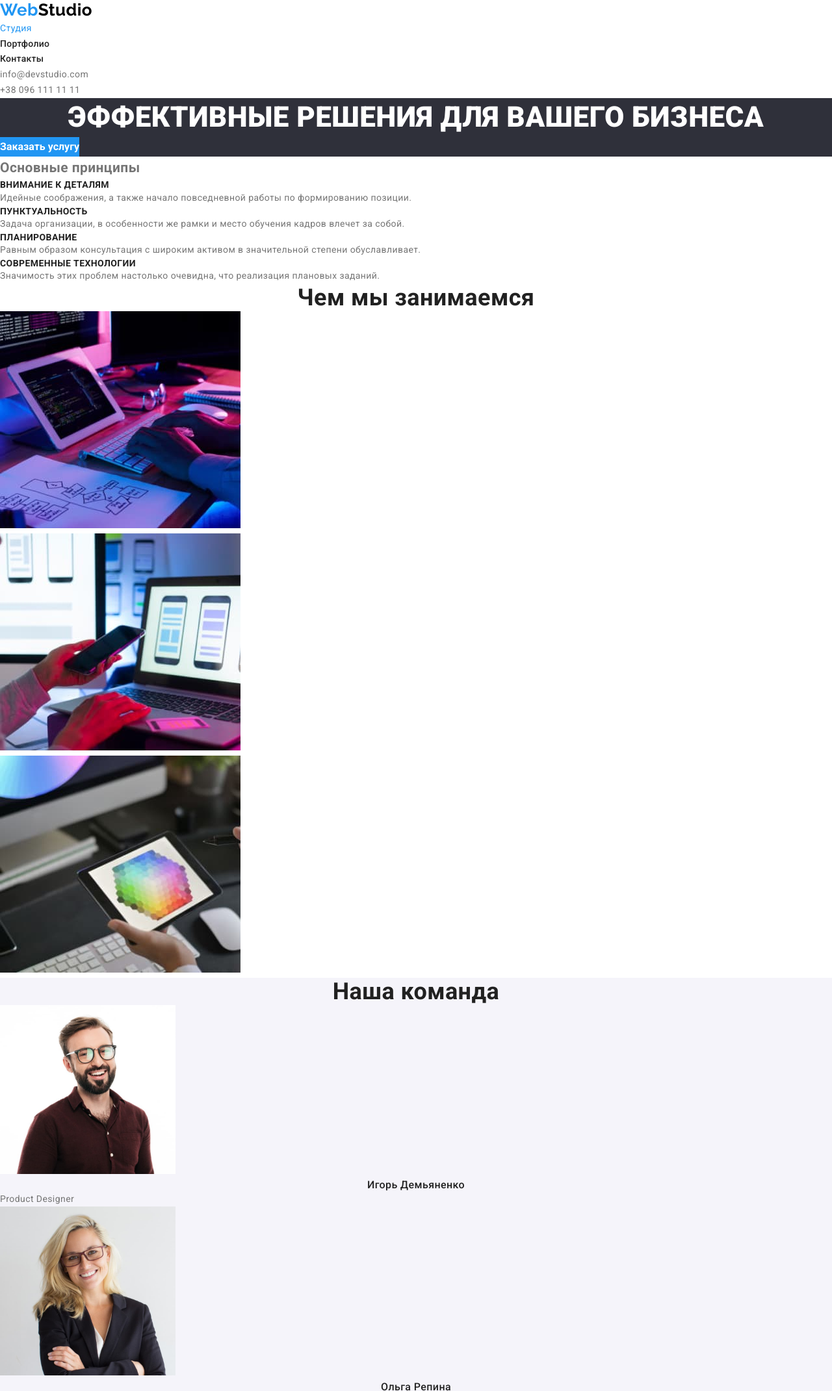
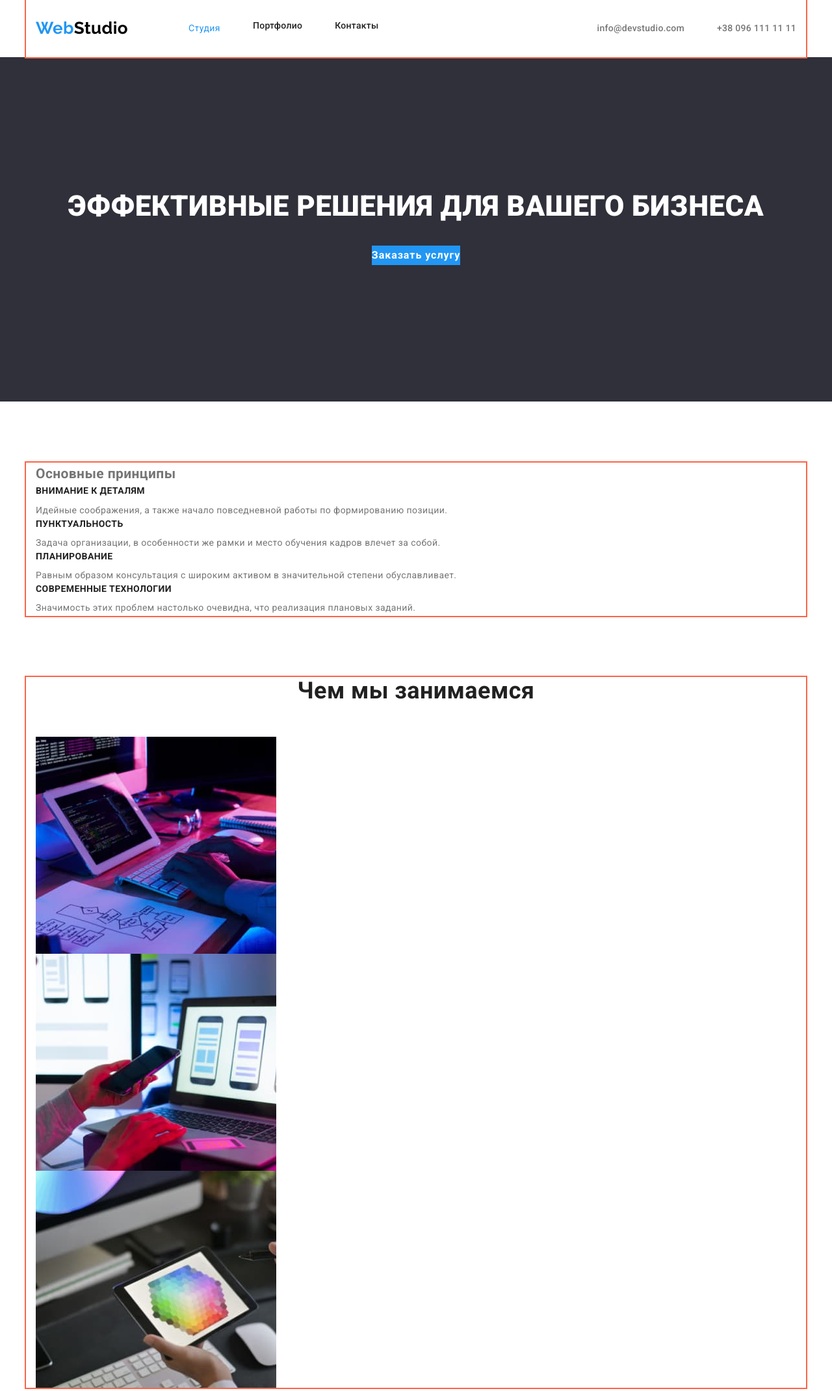
Before and after one commit to RiaboshlykVeronika/goit-markup-hw-02, a plain HTML site: page index.html in a window 1280 px wide. Shown: the top 2141 px of the page at 65% size. Drawn offline with nearby package versions, Linux system fonts and the light colour scheme.

Commit message:
add code
add padding, margin

```diff
--- a/css/main.css
+++ b/css/main.css
@@ -19,8 +19,6 @@ body {
     background-color: var(--primary-white-color);
     color: var(--primary-text-color);
     font-family: var(--main-font);
-    font-style: normal;
-    font-weight: normal;
     letter-spacing: 0.03em;
     font-size: 14px;
     line-height: 1.7;
@@ -34,17 +32,77 @@ ul {
     list-style: none;
 }
 
+img {display: block;}
+
+.site-nav {
+    display: flex;
+}
+
+.contacts-list {
+    display: flex;
+    margin-left: auto;
+}
+
+.nav-item:not(:last-child) {
+    margin-right: 50px;
+}
+
+.contact-item:not(:last-child) {
+    margin-right: 50px;
+}
+
+.link-current, .nav-link {
+    padding-top: 32px;
+    padding-bottom: 32px;
+}
+
+.main-nav {
+    display: flex;
+    align-items: center;
+  }
+
+.principles-section, .work-section, .workers-section {
+    padding-top: 94px;
+    padding-bottom: 94px;
+      }
+
+.work-section {
+    padding-top: 0;
+}
+
 .hero-section, .footer-section {
     background-color: var(--dark-background-color);
+}
+
+.hero-section {
+    text-align: center;
+    padding-top: 200px;
+    padding-bottom: 210px;}
+
+.hero-title {
+    margin-top: 0;
+    margin-bottom: 30px;
 }
 
 .workers-section {
     background-color: var(--grey-background-color);
 }
 
+.container {
+    margin-left: auto;
+    margin-right: auto;
+    width: 1200px;
+    padding-left: 15px;
+    padding-right: 15px;
+    outline: 2px solid tomato;
+  }
+
 /* Logo */
+.logo {
+    margin-right: 93px;
+}
 
-.logo {
+.logo, .footer-logo {
     color: var(--accent-color);
     font-family: var(--accent-font);
     font-weight: 700;
@@ -67,17 +125,22 @@ ul {
     color: var(--title-text-color);
     font-weight: 500;
     font-size: 14px;
-    line-height: 1.17;
+    line-height: 1.14;
     letter-spacing: 0.02em;
     text-decoration: none;
 }
 
 .contact-link {
     color: var(--primary-text-color);
+    font-weight: 500;
+    font-size: 14px;
+    line-height: 1.14;
+    letter-spacing: 0.02em;
     text-decoration: none;
+
 }
 
-.nav-link:hover, .nav-link:focus, .contact-link:hover, .contact-link:focus, .footer-link:hover, .footer-link:focus {
+.link-current:hover, .link-current:focus, .nav-link:hover, .nav-link:focus, .contact-link:hover, .contact-link:focus, .footer-link:hover, .footer-link:focus {
     color: var(--accent-color);
 }
 
@@ -106,9 +169,10 @@ ul {
     font-weight: 700;
     font-size: 16px;
     line-height: 1.88;
+    letter-spacing: 0.06em;
     text-decoration: none;
-    text-align: center;
     border: none;
+    cursor: pointer;
 }
 
 /* Section */
@@ -119,6 +183,8 @@ ul {
     font-size: 36px;
     line-height: 1.17;
     text-align: center;
+    margin-top: 0;
+    margin-bottom: 50px;
 }
 
 .principles-title {
@@ -127,6 +193,13 @@ ul {
     font-size: 14px;
     line-height: 1.17;
     text-transform: uppercase;
+    margin-bottom: 10px;
+}
+.box-workers {
+    width: 270px;
+    border: 1px solid var(--primary-white-color);
+    background-color: var(--primary-white-color) ;
+    box-sizing: border-box;
 }
 
 .workers-title {
@@ -135,34 +208,64 @@ ul {
     font-size: 16px;
     line-height: 1.19;
     text-align: center;
+    margin-top: 30px;
+    margin-bottom: 10px;
 }
 
 .workers-type {
+    font-size: 16px;
+    line-height: 1.19;
     text-align: center;
+    margin-bottom: 30px;
 }
 
-.contacts-list {
+.adress {
     color: var(--primary-white-color);
 }
+
+.link-current, .nav-link, .contact-link {
+    display: block;
+}
+
+
+.footer-section {
+    padding-top: 60px;
+    padding-bottom: 60px;
+}
+
+.footer-logo {
+    padding-bottom: 30px;
+ }
 
 .footer-link {
     color: var(--primary-white-color);
     opacity: 0.6;
     text-decoration: none;
+    margin-top: 9px;
 }
 
 /* Portfolio */
+
 .filter-button {
     color: var(--title-text-color);
     font-weight: 500;
     font-size: 16px;
     line-height: 1.6;
     text-align: center;
+    cursor: pointer;
+    margin-bottom: 56px;
 }
 
- .filter-button:hover {
+ .filter-button:hover, .filter-button:focus {
     color: var(--primary-white-color);
     background-color: var(--accent-color);
+}
+
+.project-box {
+    width: 370px;
+    border: 1px solid var(--primary-white-color);
+    background-color: var(--primary-white-color) ;
+    box-sizing: border-box;
 }
 
 .project-title {
@@ -171,10 +274,15 @@ ul {
     font-size: 18px;
     line-height: 2;
     letter-spacing: 0.06em;
+    margin-top: 20px;
+    margin-bottom: 4px;
+    margin-left: 24px;
 }
 
 .project-type {
     font-weight: 400;
     font-size: 16px;
     line-height: 1.9;
+    margin-bottom: 20px;
+    margin-left: 24px;
 }
--- a/index.html
+++ b/index.html
@@ -7,23 +7,27 @@
     <title>Web Studio</title>
     <link rel="preconnect" href="https://fonts.gstatic.com">
     <link href="https://fonts.googleapis.com/css2?family=Raleway:wght@700&family=Roboto:wght@400;500;700;900&display=swap" rel="stylesheet">
+    <link rel="stylesheet" href="https://cdnjs.cloudflare.com/ajax/libs/modern-normalize/0.6.0/modern-normalize.min.css"/>
     <link rel="stylesheet" href="./css/main.css" />
 </head>
 <body>
-    <header>
-        <!-- Header-->
+
+    <!-- Header-->
+    <header class="container">
+        <div class="main-nav">
         <a href="./index.html" class="logo"> Web<span class="logo-black">Studio</span></a>
         <nav>
             <ul class="site-nav list">
-                <li><a href="./index.html" class="link-current">Студия</a></li>
-                <li><a href="./portfolio.html" class="nav-link">Портфолио</a></li>
-                <li><a href="" class="nav-link">Контакты</a></li>
+                <li class="nav-item"><a href="./index.html" class="link-current">Студия</a></li>
+                <li class="nav-item"><a href="./portfolio.html" class="nav-link">Портфолио</a></li>
+                <li class="nav-item"><a href="" class="nav-link">Контакты</a></li>
             </ul>
         </nav>
         <ul class="contacts-list">
-            <li><a href="mailto:info@devstudio.com" class="contact-link">info@devstudio.com</a></li>
-            <li><a href="tel:+380961111111" class="contact-link">+38 096 111 11 11 </a></li>
+            <li class="contact-item"><a href="mailto:info@devstudio.com" class="contact-link">info@devstudio.com</a></li>
+            <li class="contact-item"><a href="tel:+380961111111" class="contact-link">+38 096 111 11 11 </a></li>
         </ul>
+        </div>
     </header>
 
     <main>
@@ -32,7 +36,8 @@
             <h1 class="hero-title">Эффективные решения для вашего бизнеса</h1>
             <button type="button" class="button">Заказать услугу</button>
         </section>
-        <section>
+        <section class="principles-section">
+            <div class="container">
             <h2>Основные принципы</h2>
             <ul class="principles-list">
                 <li>
@@ -52,8 +57,10 @@
                     <p>Значимость этих проблем настолько очевидна, что реализация плановых заданий.</p>
                 </li>
             </ul>
+            </div>
         </section>
-        <section>
+        <section class="work-section">
+            <div class="container">
             <h2 class="section-title">Чем мы занимаемся</h2>
             <ul class="work-list">
                 <li>
@@ -69,45 +76,47 @@
                     <img src="./images/tablet.jpg" alt="Планшет" width="370"/></a>
                 </li>
             </ul>
+            </div>
         </section>
         <section class="workers-section">
+            <div class="container">
             <h2 class="section-title">Наша команда</h2>
             <ul class="workers-list">
-                <li>
+                <li class ="box-workers">
                     <img src="./images/prdesigner.jpg" alt="Игорь Демьяненко" width="270" />
                     <h3 class="workers-title">Игорь Демьяненко</h3>
-                    <p class="workers-sort">Product Designer</p>
+                    <p class="workers-type">Product Designer</p>
                 </li>
-                <li>
+                <li class ="box-workers">
                     <img src="./images/developer.jpg" alt="Ольга Репина" width="270" />
                     <h3 class="workers-title">Ольга Репина</h3>
                     <p class="workers-type">Frontend Developer</p>
                 </li>
-                <li>
+                <li class ="box-workers">
                     <img src="./images/marketing.jpg" alt="Николай Тарасов" width="270" />
                     <h3 class="workers-title">Николай Тарасов</h3>
                     <p class="workers-type">Marketing</p>
                 </li>
-                <li>
+                <li class ="box-workers">
                     <img src="./images/uidesigner.jpg" alt="Михаил Ермаков" width="270"/>
                     <h3 class="workers-title">Михаил Ермаков</h3>
                     <p class="workers-type">UI Designer</p>
                 </li>
             </ul>
+            </div>
         </section>
     </main>
     <!--Footer-->
-    <footer>
-        <section class="footer-section">
-            <a href="./index.html" class="logo"> Web<span class="logo-white">Studio</span></a>
+    <footer class="footer-section">
+        <div class="container">
+            <a href="./index.html" class="footer-logo"> Web<span class="logo-white">Studio</span></a>
                      <address>
                     <ul>
-                    <li> <p class="contacts-list">г. Киев, пр-т Леси Украинки, 26 </p></li>
+                    <li> <p class="adress">г. Киев, пр-т Леси Украинки, 26 </p></li>
                     <li><a href="mailto:info@devstudio.com" class="footer-link">info@devstudio.com</a> </li>
                     <li><a href="tel:+380961111111" class="footer-link">+38 096 111 11 11</a></li>
                     </ul></address>
-
-        </section>
+        </div>
     </footer>
 </body>
 </html>
```
Also changed, not shown: portfolio.html (+21 -18 lines).
